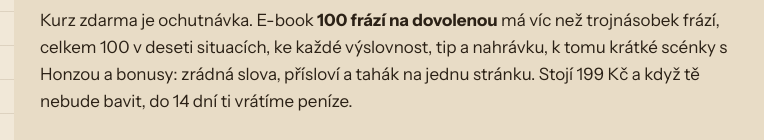
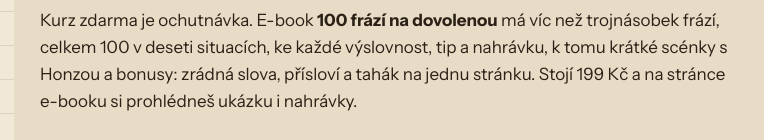
Before and after one commit to pelisek1/palante-web, a plain HTML site: page kurz/den-5.html in a window 1280 px wide. Shown: the part 2170-2310 px from the top of the page, 82-846 px from the left. Drawn offline with Linux system fonts and the light colour scheme.

Commit message:
Kurz zdarma den 5: bez záruky vrácení peněz
Co-Authored-By: Claude Opus 5.5 <noreply@anthropic.com>
Claude-Session: https://claude.ai/code/session_01VjxZcsKLV7RTgYdbKmzKjw

```diff
--- a/kurz/den-5.html
+++ b/kurz/den-5.html
@@ -395,7 +395,7 @@ footer .hand{font-size:24px}
 <section class="nabidka" aria-label="Co dál">
   <span class="hand">¡Enhorabuena!</span>
   <h2>Máš za sebou 30 frází. Co dál?</h2>
-  <p>Kurz zdarma je ochutnávka. E-book <b>100 frází na dovolenou</b> má víc než trojnásobek frází, celkem 100 v deseti situacích, ke každé výslovnost, tip a nahrávku, k tomu krátké scénky s Honzou a bonusy: zrádná slova, přísloví a tahák na jednu stránku. Stojí 199 Kč a když tě nebude bavit, do 14 dní ti vrátíme peníze.</p>
+  <p>Kurz zdarma je ochutnávka. E-book <b>100 frází na dovolenou</b> má víc než trojnásobek frází, celkem 100 v deseti situacích, ke každé výslovnost, tip a nahrávku, k tomu krátké scénky s Honzou a bonusy: zrádná slova, přísloví a tahák na jednu stránku. Stojí 199 Kč a na stránce e-booku si prohlédneš ukázku i nahrávky.</p>
   <div class="cta-row"><a class="btn" href="../produkty/ebook.html">Prohlédnout e-book</a><a class="btn ghost" href="../produkty/audiokurz.html">Audiokurz Španělsky do uší</a></div>
 </section>
 </div></main>
```
